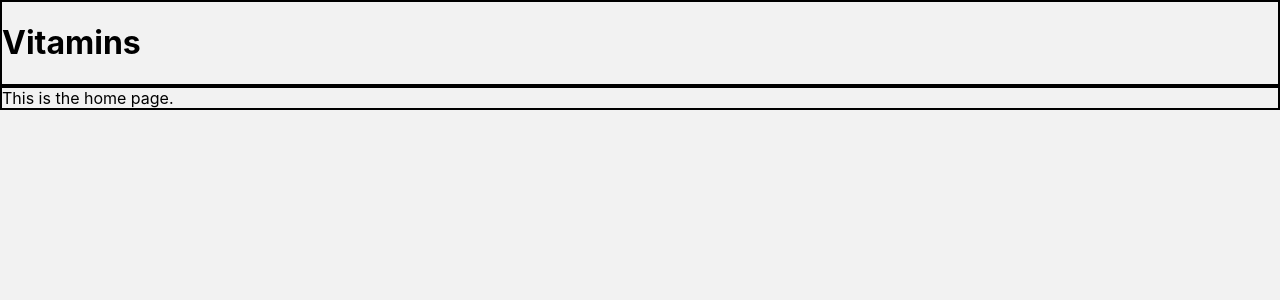
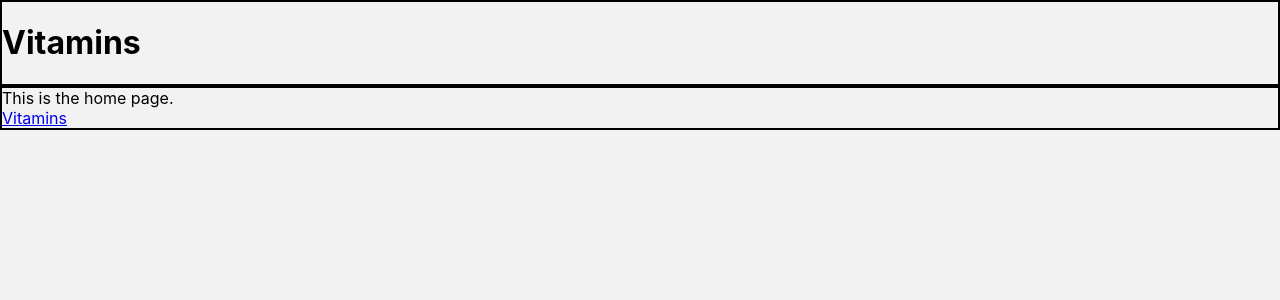
Before and after one commit to feardarkness/react-vitamins-spa, a React (Create React App) app: page / in a window 1280 px wide. Shown: the top 300 px of the page. Built offline with nearby package versions, Linux system fonts and the light colour scheme.

Commit message:
Added link to internal page

```diff
--- a/src/components/layout/Main.js
+++ b/src/components/layout/Main.js
@@ -1,12 +1,14 @@
 import React, { Component } from 'react';
 import './Main.css';
 import AppRoutes from '../../AppRoutes'
+import { Link } from 'react-router-dom';
 
 class Main extends Component {
   render() {
     return (
       <main className="Main">
         <AppRoutes></AppRoutes>
+        <Link to='/Vitamins'>Vitamins</Link>
       </main>
     );
   }
```
Also changed, not shown: 16 other files (tests, documents, lock files or other folders).
